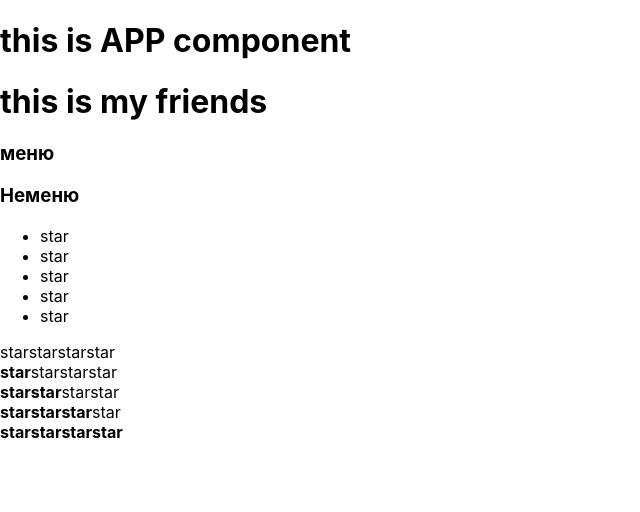
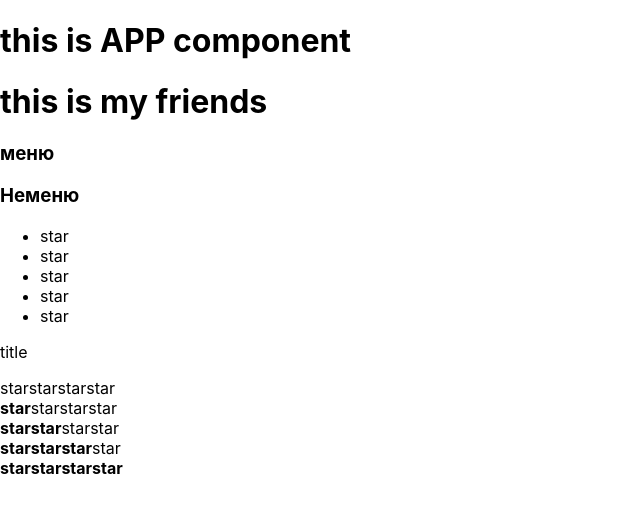
Before and after one commit to LizavetaZ/my-app, a React (Create React App) app: page / in a window 1280 px wide. Shown: the top 512 px of the page, without its empty margins (0-640 px from the left). Built offline with nearby package versions, Linux system fonts and the light colour scheme.

Commit message:
add p for training

```diff
--- a/src/App.tsx
+++ b/src/App.tsx
@@ -10,6 +10,7 @@ function App() {
             <Hello title = {"this is my friends"}/>
             <Accordion title = {"меню"} collapsed = {true}/>
             <Accordion title = {"Неменю"} collapsed = {false}/>
+            <p>title</p>
             <Rating value = {0}/>
             <Rating value = {1}/>
             <Rating value = {2}/>
```
